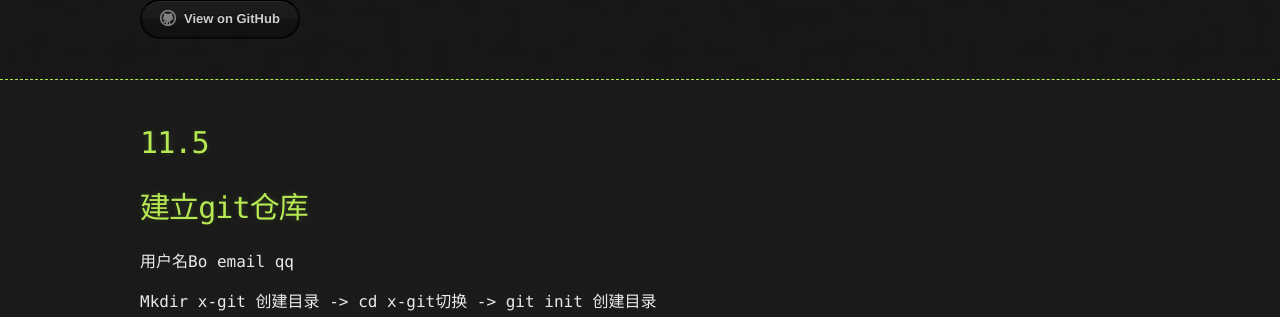
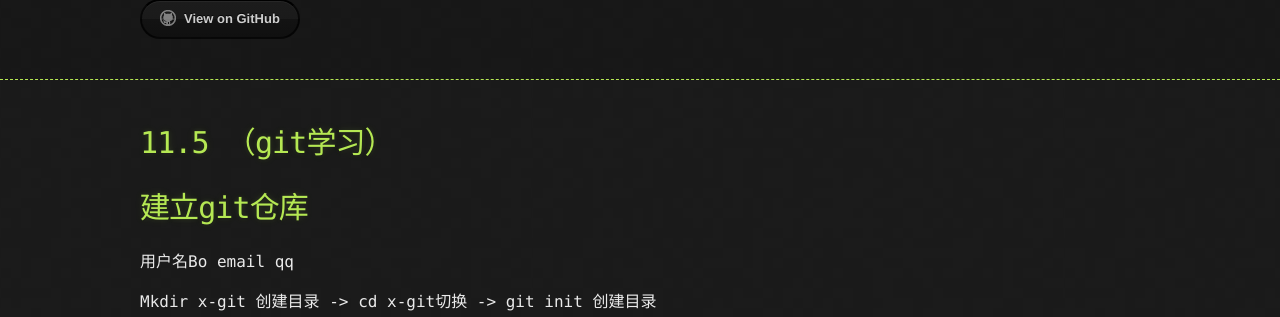
Before and after one commit to CENSORED6/CENSORED6.github.io, a Jekyll site: the page built from muxi/week 1/11.5.md, in a window 1280 px wide. Shown: the part 113-430 px from the top of the page. Built offline with Jekyll 4.4.1, drawn with Linux system fonts in a browser that asks for light colours; our own code applies the rules of GitHub Pages for plain Markdown files.

Commit message:
Update 11.5.md

```diff
--- a/muxi/week 1/11.5.md
+++ b/muxi/week 1/11.5.md
@@ -1,4 +1,4 @@
-# 11\.5
+# 11\.5 （git学习）
 
 # 建立git仓库
 
```
